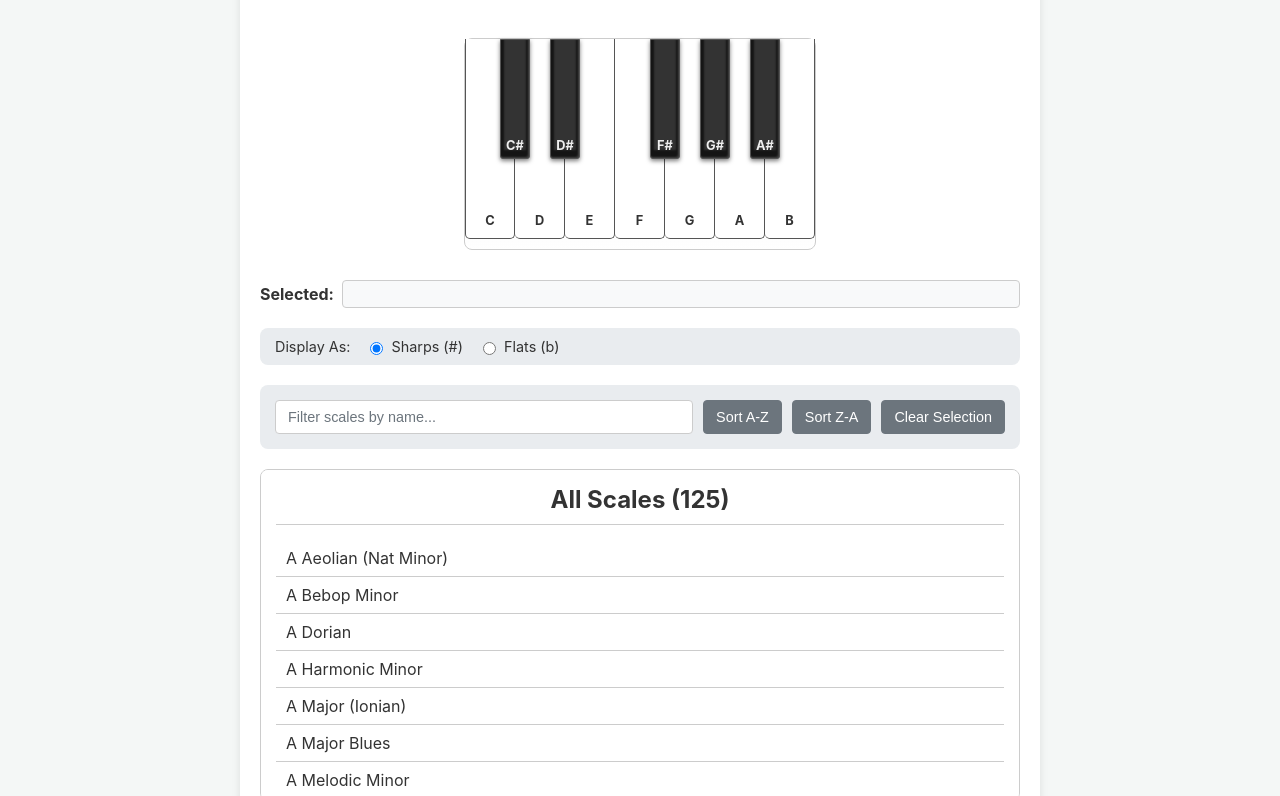
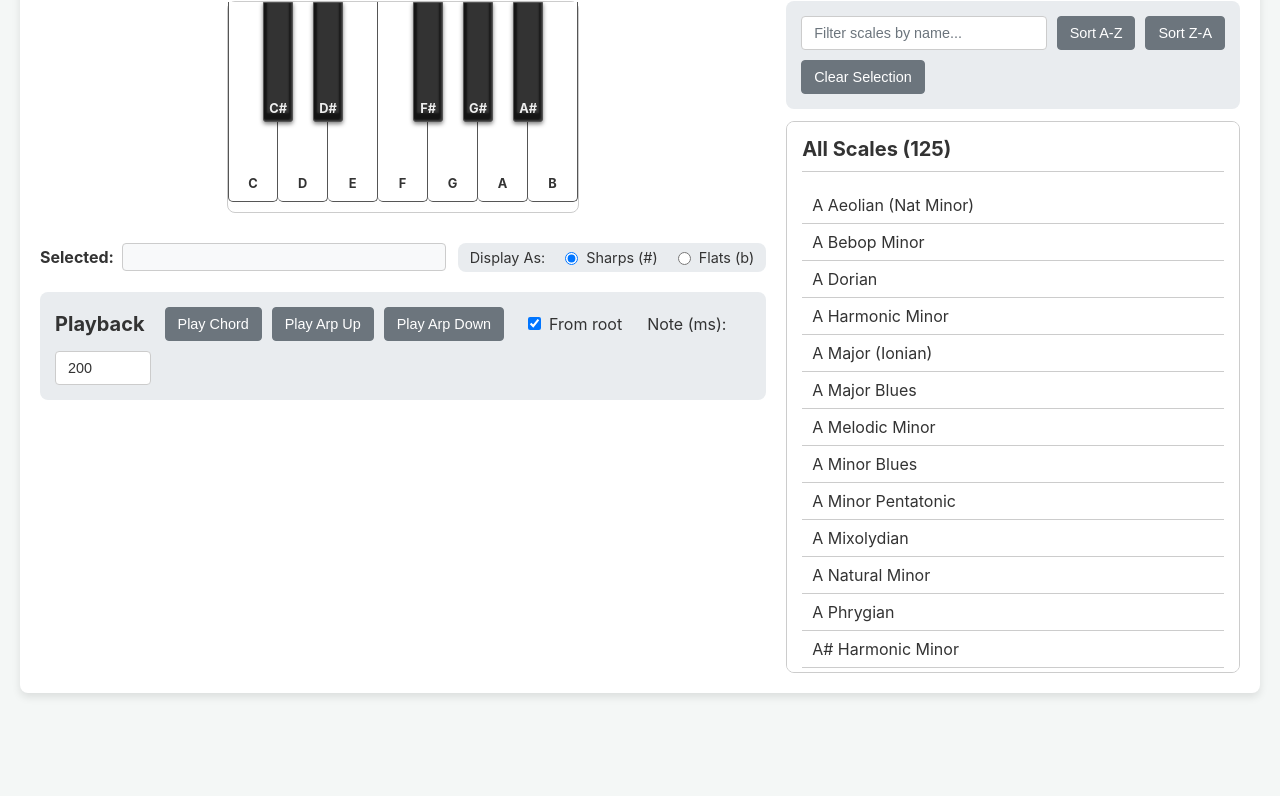
Before and after one commit to fancellu/piano-scales-js, a plain HTML site: page piano_scales.html in a window 1280 px wide. Shown: the part 110-906 px from the top of the page. After the commit the page ends 840 px from the top, so only its background shows below. Drawn offline with Linux system fonts and the light colour scheme.

Commit message:
Widen layout, add arpeggio from-root toggle
- Two-column layout: keyboard/controls left, scale list right (max 1280px)
- Selected notes and Display As on one row; stacks below 900px
- From root option: arpeggios start on scale root and end an octave up
- Heading hierarchy and hover contrast fixes

```diff
--- a/piano_scales.html
+++ b/piano_scales.html
@@ -17,6 +17,8 @@
 
   <h1>Piano Scale Finder</h1>
 
+  <div class="main-layout">
+    <div class="left-col">
       <div id="piano-keyboard">
         <!-- Piano keys will be generated here by JavaScript -->
       </div>
@@ -25,25 +27,33 @@
       <div id="piano-3d" hidden></div>
       <p id="piano-3d-hint" hidden>Drag to orbit · scroll to zoom · click keys to select</p>
 
-  <!-- Selected Notes Display -->
+      <!-- Selected notes + enharmonic preference on one row -->
+      <div class="notes-row">
         <div class="selected-notes-display">
           <label for="selected-notes-field">Selected:</label>
           <input type="text" id="selected-notes-field" readonly title="Selected notes (sorted chromatically)">
         </div>
-  <!-- End Selected Section -->
-
-  <!-- Enharmonic Preference Toggle -->
         <div class="enharmonic-toggle">
           <label>Display As:</label>
-    <label>
-      <input type="radio" name="enharmonic" value="sharp" checked> Sharps (#)
+          <label><input type="radio" name="enharmonic" value="sharp" checked> Sharps (#)</label>
+          <label><input type="radio" name="enharmonic" value="flat"> Flats (b)</label>
+        </div>
+      </div>
+
+      <div class="playback-controls">
+        <h2>Playback</h2>
+        <button id="play-chord" title="Play selected notes simultaneously">Play Chord</button>
+        <button id="play-arp-up" title="Play selected notes as an ascending arpeggio">Play Arp Up</button>
+        <button id="play-arp-down" title="Play selected notes as a descending arpeggio">Play Arp Down</button>
+        <label class="from-root" title="Start arpeggios on the chosen scale's root and finish on the root an octave up">
+          <input type="checkbox" id="arp-from-root" checked> From root
         </label>
-    <label>
-      <input type="radio" name="enharmonic" value="flat"> Flats (b)
-    </label>
+        <label for="playback-speed">Note (ms):</label>
+        <input type="number" id="playback-speed" value="200" min="50" max="1000" step="50">
       </div>
-  <!-- End Enharmonic Toggle -->
+    </div>
 
+    <div class="right-col">
       <div class="controls">
         <input type="text" id="scale-filter" placeholder="Filter scales by name...">
         <button id="sort-asc">Sort A-Z</button>
@@ -53,19 +63,11 @@
 
       <div id="scale-list-container">
         <h2 id="scale-list-title">Available Scales</h2>
-    <!-- Removed scale-intervals-display -->
         <ul id="scale-list">
           <!-- Scale list will be generated here -->
         </ul>
       </div>
-
-  <div class="playback-controls">
-    <h3>Playback</h3>
-    <button id="play-chord" title="Play selected notes simultaneously">Play Chord</button>
-    <button id="play-arp-up" title="Play selected notes as an ascending arpeggio">Play Arp Up</button>
-    <button id="play-arp-down" title="Play selected notes as a descending arpeggio">Play Arp Down</button>
-    <label for="playback-speed">Note (ms):</label>
-    <input type="number" id="playback-speed" value="200" min="50" max="1000" step="50">
+    </div>
   </div>
 </div>
 
--- a/script.js
+++ b/script.js
@@ -13,6 +13,7 @@ document.addEventListener('DOMContentLoaded', () => {
     const playArpUpButton = document.getElementById('play-arp-up');
     const playArpDownButton = document.getElementById('play-arp-down');
     const playbackSpeedInput = document.getElementById('playback-speed');
+    const arpFromRootCheckbox = document.getElementById('arp-from-root');
 
     const enharmonicRadios = document.querySelectorAll('input[name="enharmonic"]'); // Get radio buttons
     const themeToggleButton = document.getElementById('theme-toggle');
@@ -530,13 +531,22 @@ document.addEventListener('DOMContentLoaded', () => {
         const intervalSeconds = speedMs / 1000;
         const now = ctx.currentTime;
 
-        let sortedNotes = sortNotesChromatically(selectedNotes);
+        // Ascending sequence of { note, freq }. With "From root", start on the scale
+        // root, shift wrapped notes up an octave and finish on the root an octave up.
+        let sequence = sortNotesChromatically(selectedNotes).map(note => ({ note, freq: noteFrequencies[note] }));
+        if (arpFromRootCheckbox.checked && currentRoot && selectedNotes.has(currentRoot)) {
+            const rootIdx = sequence.findIndex(s => s.note === currentRoot);
+            sequence = [
+                ...sequence.slice(rootIdx),
+                ...sequence.slice(0, rootIdx).map(s => ({ note: s.note, freq: s.freq * 2 })),
+                { note: currentRoot, freq: noteFrequencies[currentRoot] * 2 },
+            ];
+        }
         if (direction === 'down') {
-            sortedNotes.reverse();
+            sequence.reverse();
         }
 
-        sortedNotes.forEach((note, index) => {
-            const freq = noteFrequencies[note];
+        sequence.forEach(({ note, freq }, index) => {
             if (freq) {
                 const startTime = now + index * intervalSeconds;
                 playNote(freq, noteDuration, startTime);
--- a/style.css
+++ b/style.css
@@ -89,7 +89,7 @@ body {
     border-radius: var(--border-radius);
     box-shadow: var(--box-shadow);
     width: 100%;
-    max-width: 800px;
+    max-width: 1280px;
     box-sizing: border-box;
     position: relative; /* Needed for absolute positioning of theme toggle */
     transition: background-color 0.3s ease, box-shadow 0.3s ease; /* Smooth transition */
@@ -117,8 +117,8 @@ body {
     transition: background-color 0.2s ease, color 0.2s ease, box-shadow 0.2s ease;
 }
 #view-toggle:hover {
-    background: var(--key-selected-bg);
-    color: var(--key-selected-text);
+    background: #2a6fd6; /* darker than --key-selected-bg so white text meets 4.5:1 */
+    color: #ffffff;
 }
 #view-toggle.active {
     box-shadow: 0 0 0 2px var(--key-selected-bg);
@@ -451,3 +451,72 @@ h1, h2, h3 {
     margin-right: 5px;
     color: var(--text-primary);            /* Use variable */
 }
+/* --- Two-column layout: keyboard + controls left, scale list right --- */
+h1 {
+    margin: 0.2em 0 0.8em;
+}
+.main-layout {
+    display: grid;
+    grid-template-columns: minmax(0, 1.6fr) minmax(280px, 1fr);
+    gap: 20px;
+    align-items: start;
+}
+.left-col, .right-col {
+    min-width: 0;
+}
+.left-col #piano-keyboard,
+.left-col #piano-3d {
+    margin-top: 0;
+}
+.right-col {
+    display: flex;
+    flex-direction: column;
+}
+.right-col .controls {
+    margin-bottom: 12px;
+}
+.right-col #scale-list-container {
+    margin-top: 0;
+    max-height: 520px;
+}
+#scale-list-container h2 {
+    font-size: 1.25em;
+    text-align: left;
+}
+
+.notes-row {
+    display: flex;
+    flex-wrap: wrap;
+    gap: 12px;
+    align-items: center;
+    margin-bottom: 20px;
+}
+.notes-row .selected-notes-display {
+    flex: 1 1 240px;
+    margin: 0;
+}
+.notes-row .enharmonic-toggle {
+    margin: 0;
+    padding: 6px 12px;
+}
+
+.playback-controls h2 {
+    font-size: 1.25em;
+    margin: 0 10px 0 0;
+}
+
+@media (max-width: 900px) {
+    .main-layout {
+        grid-template-columns: 1fr;
+    }
+    .right-col #scale-list-container {
+        max-height: 300px;
+    }
+}
+
+.playback-controls label.from-root {
+    display: inline-flex;
+    align-items: center;
+    gap: 5px;
+    cursor: pointer;
+}
```
Lines whose indentation alone changed are shown as unchanged.
